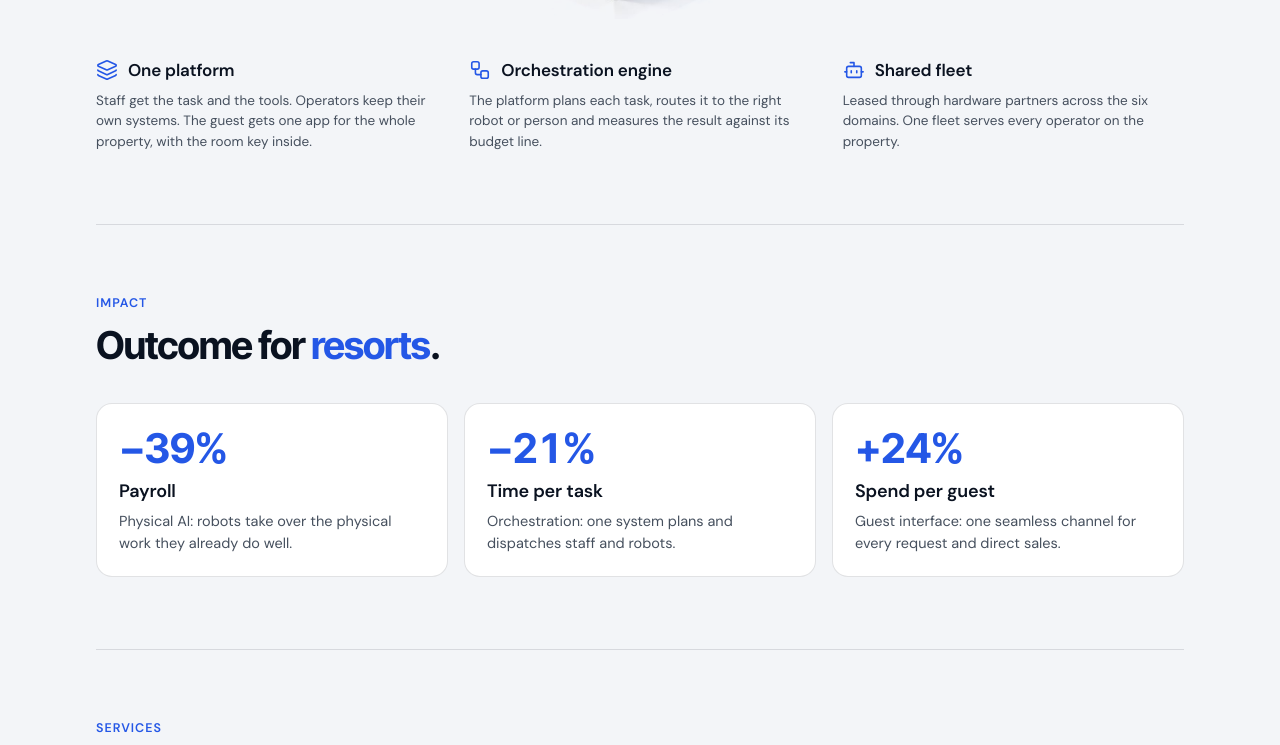
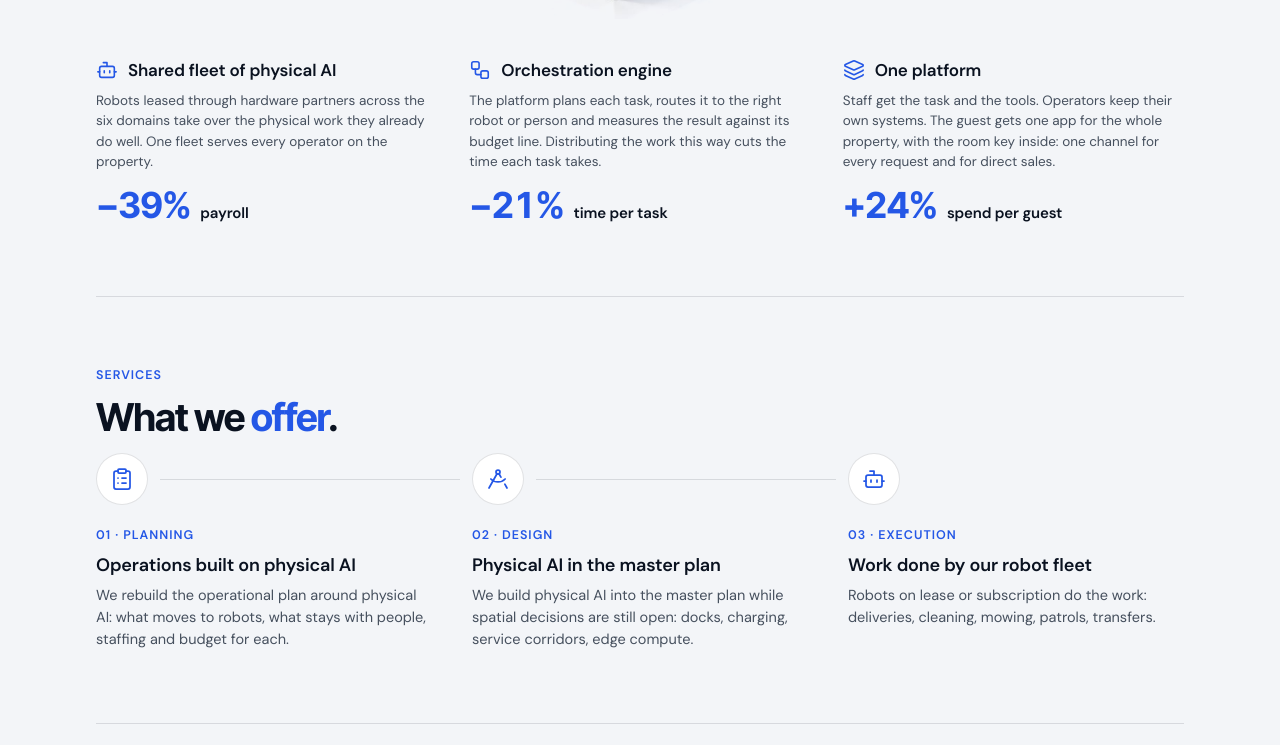
Before and after one commit to barinov17/rubiqos-site, a plain HTML site: page index.html in a window 1280 px wide. Shown: the part 2888-3633 px from the top of the page. Drawn offline with Linux system fonts and the light colour scheme.

Commit message:
v6.54: Platform and Impact merged — outcome numbers under the three platform columns
Co-Authored-By: Claude Fable 5.1 <noreply@anthropic.com>

```diff
--- a/index.html
+++ b/index.html
@@ -11,8 +11,9 @@
 <link rel="preconnect" href="https://fonts.gstatic.com" crossorigin>
 <link rel="stylesheet" href="https://fonts.googleapis.com/css2?family=Inter+Tight:wght@700;800&display=swap">
 <style>
-/* Landing page (home.html → /), v6.53 2026-11-04: hero (founder render 12), problem (first section since v6.48; market opportunity removed),
+/* Landing page (home.html → /), v6.54 2026-11-04: hero (founder render 12), problem (first section since v6.48; market opportunity removed),
    how it works moved after solution with the founder's platform render (v6.6: cropped, RubiqOS blue, no button) + three small cards with Lucide icons,
+   v6.54: founder — Platform (how) and Impact (outcome) merged: #outcome removed; the three columns under the render carry the outcome numbers (.kpi: value + label) and read Shared fleet → Orchestration engine → One platform (founder's order). Order: hero → problem → solution → today → how → model → for.
    v6.53: founder — catalogue link «Request the full solutions catalogue» at the bottom right of the Solution block (#solution .more text-align: right).
    v6.52: founder — Partners cards as one row each: icon | heading + sub (new, from the first clause of the old text) | text | link at the right; .hd is display:contents; radius 16 → 12 px; <900px: icon + title row, text and link under the title.
    v6.51: founder — Traction (today) back before Platform (how); #model kicker "Business model" → "Services"; Partners cards (.for) one per row. Order: hero → problem → solution → today → how → outcome → model → for → footer.
@@ -159,6 +160,9 @@ body.site.home .how .hd { display: flex; align-items: center; gap: 10px; margin:
 body.site.home .how .ic { width: 22px; height: 22px; flex: 0 0 22px; color: var(--accent); }
 body.site.home .how h3 { font: 600 17px var(--body); color: var(--navy); margin: 0; letter-spacing: -0.01em; }
 body.site.home .how p { font-size: 13.5px; color: var(--text); margin: 0; line-height: 1.5; }
+body.site.home .how .kpi { display: flex; align-items: baseline; gap: 10px; margin-top: 16px; } /* v6.54: outcome number under each column (ex #outcome cards) */
+body.site.home .how .kpi .v { font: 700 clamp(32px, 2.8vw, 40px)/1 var(--head); color: var(--accent); letter-spacing: -0.035em; font-variant-numeric: tabular-nums; }
+body.site.home .how .kpi .l { font: 600 15px var(--body); color: var(--navy); letter-spacing: -0.01em; }
 body.site.home .model .k, body.site.home .dom .k { font: 600 12.5px/1 var(--body); color: var(--accent); letter-spacing: .08em; text-transform: uppercase; margin-bottom: 12px; }
 
 /* business model: three fee rows */
@@ -303,19 +307,9 @@ body.site.home .hero .copy > p { animation-delay: .12s; }
     <p class="lead">Three layers on one platform, shared by the developer, every operator and the guest.</p>
     <figure class="how-pic"><img src="how-platform.jpg" width="1522" height="551" alt="One guest and staff app on the left, the RubiqOS orchestration core in the centre, a robot and a staff member at work on the resort on the right" loading="lazy"></figure>
     <div class="how">
-      <div><div class="hd"><svg class="ic" viewBox="0 0 24 24" fill="none" stroke="currentColor" stroke-width="1.75" stroke-linecap="round" stroke-linejoin="round" aria-hidden="true"><path d="M12.83 2.18a2 2 0 0 0-1.66 0L2.6 6.08a1 1 0 0 0 0 1.83l8.58 3.91a2 2 0 0 0 1.66 0l8.58-3.9a1 1 0 0 0 0-1.83z"/><path d="M2 12a1 1 0 0 0 .58.91l8.6 3.91a2 2 0 0 0 1.65 0l8.58-3.9A1 1 0 0 0 22 12"/><path d="M2 17a1 1 0 0 0 .58.91l8.6 3.91a2 2 0 0 0 1.65 0l8.58-3.9A1 1 0 0 0 22 17"/></svg><h3>One platform</h3></div><p>Staff get the task and the tools. Operators keep their own systems. The guest gets one app for the whole property, with the room key inside.</p></div>
-      <div><div class="hd"><svg class="ic" viewBox="0 0 24 24" fill="none" stroke="currentColor" stroke-width="1.75" stroke-linecap="round" stroke-linejoin="round" aria-hidden="true"><rect width="8" height="8" x="3" y="3" rx="2"/><path d="M7 11v4a2 2 0 0 0 2 2h4"/><rect width="8" height="8" x="13" y="13" rx="2"/></svg><h3>Orchestration engine</h3></div><p>The platform plans each task, routes it to the right robot or person and measures the result against its budget line.</p></div>
-      <div><div class="hd"><svg class="ic" viewBox="0 0 24 24" fill="none" stroke="currentColor" stroke-width="1.75" stroke-linecap="round" stroke-linejoin="round" aria-hidden="true"><path d="M12 8V4H8"/><rect width="16" height="12" x="4" y="8" rx="2"/><path d="M2 14h2"/><path d="M20 14h2"/><path d="M15 13v2"/><path d="M9 13v2"/></svg><h3>Shared fleet</h3></div><p>Leased through hardware partners across the six domains. One fleet serves every operator on the property.</p></div>
-    </div>
-  </section>
-
-  <section id="outcome">
-    <p class="eb">Impact</p>
-    <h2>Outcome for <span class="hl">resorts</span>.</h2>
-    <div class="cards">
-      <div class="card"><div class="v">−39%</div><h3>Payroll</h3><p>Physical AI: robots take over the physical work they already do well.</p></div>
-      <div class="card"><div class="v">−21%</div><h3>Time per task</h3><p>Orchestration: one system plans and dispatches staff and robots.</p></div>
-      <div class="card"><div class="v">+24%</div><h3>Spend per guest</h3><p>Guest interface: one seamless channel for every request and direct sales.</p></div>
+      <div><div class="hd"><svg class="ic" viewBox="0 0 24 24" fill="none" stroke="currentColor" stroke-width="1.75" stroke-linecap="round" stroke-linejoin="round" aria-hidden="true"><path d="M12 8V4H8"/><rect width="16" height="12" x="4" y="8" rx="2"/><path d="M2 14h2"/><path d="M20 14h2"/><path d="M15 13v2"/><path d="M9 13v2"/></svg><h3>Shared fleet of physical AI</h3></div><p>Robots leased through hardware partners across the six domains take over the physical work they already do well. One fleet serves every operator on the property.</p><div class="kpi"><span class="v">−39%</span><span class="l">payroll</span></div></div>
+      <div><div class="hd"><svg class="ic" viewBox="0 0 24 24" fill="none" stroke="currentColor" stroke-width="1.75" stroke-linecap="round" stroke-linejoin="round" aria-hidden="true"><rect width="8" height="8" x="3" y="3" rx="2"/><path d="M7 11v4a2 2 0 0 0 2 2h4"/><rect width="8" height="8" x="13" y="13" rx="2"/></svg><h3>Orchestration engine</h3></div><p>The platform plans each task, routes it to the right robot or person and measures the result against its budget line. Distributing the work this way cuts the time each task takes.</p><div class="kpi"><span class="v">−21%</span><span class="l">time per task</span></div></div>
+      <div><div class="hd"><svg class="ic" viewBox="0 0 24 24" fill="none" stroke="currentColor" stroke-width="1.75" stroke-linecap="round" stroke-linejoin="round" aria-hidden="true"><path d="M12.83 2.18a2 2 0 0 0-1.66 0L2.6 6.08a1 1 0 0 0 0 1.83l8.58 3.91a2 2 0 0 0 1.66 0l8.58-3.9a1 1 0 0 0 0-1.83z"/><path d="M2 12a1 1 0 0 0 .58.91l8.6 3.91a2 2 0 0 0 1.65 0l8.58-3.9A1 1 0 0 0 22 12"/><path d="M2 17a1 1 0 0 0 .58.91l8.6 3.91a2 2 0 0 0 1.65 0l8.58-3.9A1 1 0 0 0 22 17"/></svg><h3>One platform</h3></div><p>Staff get the task and the tools. Operators keep their own systems. The guest gets one app for the whole property, with the room key inside: one channel for every request and for direct sales.</p><div class="kpi"><span class="v">+24%</span><span class="l">spend per guest</span></div></div>
     </div>
   </section>
 
```
